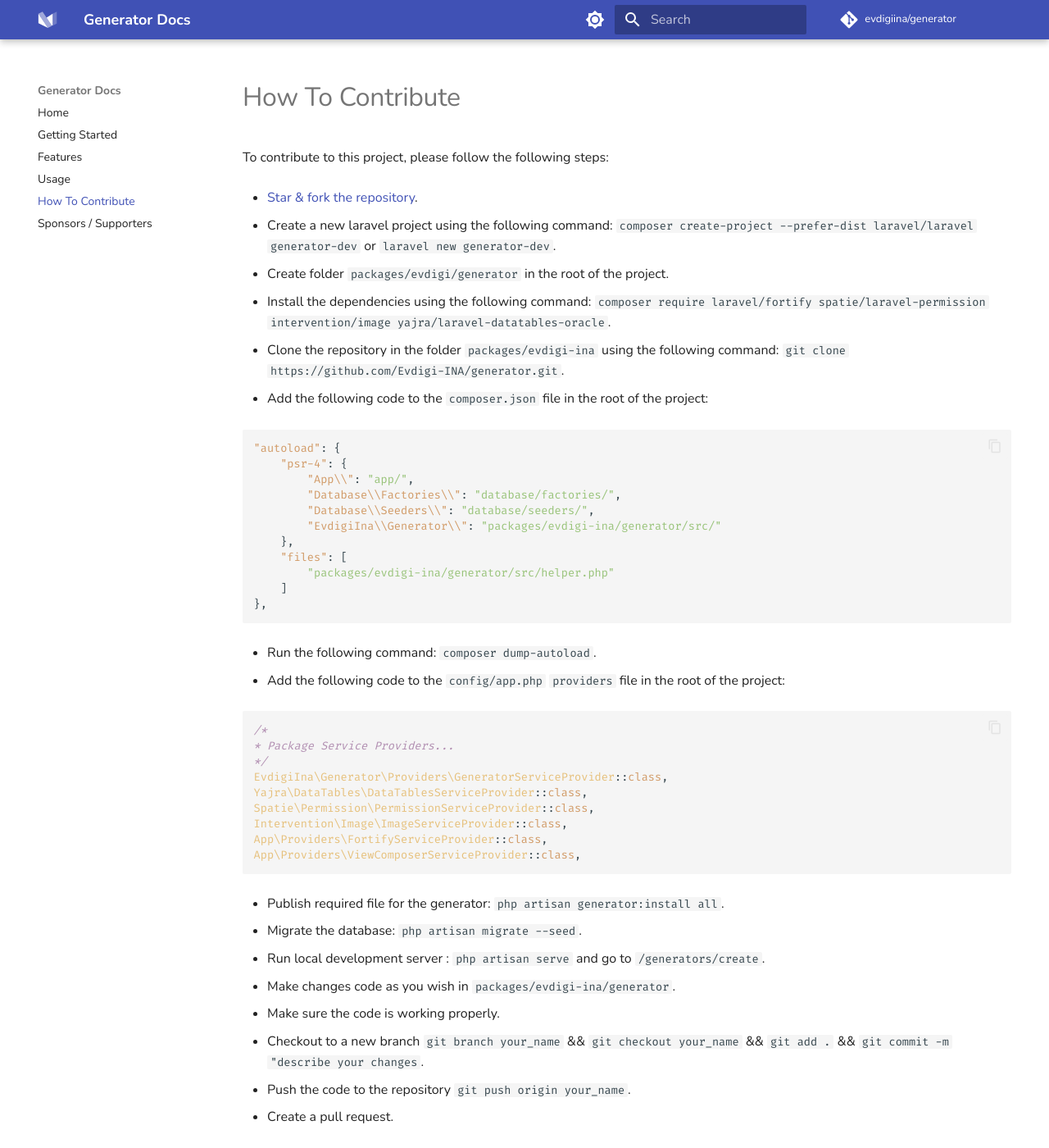
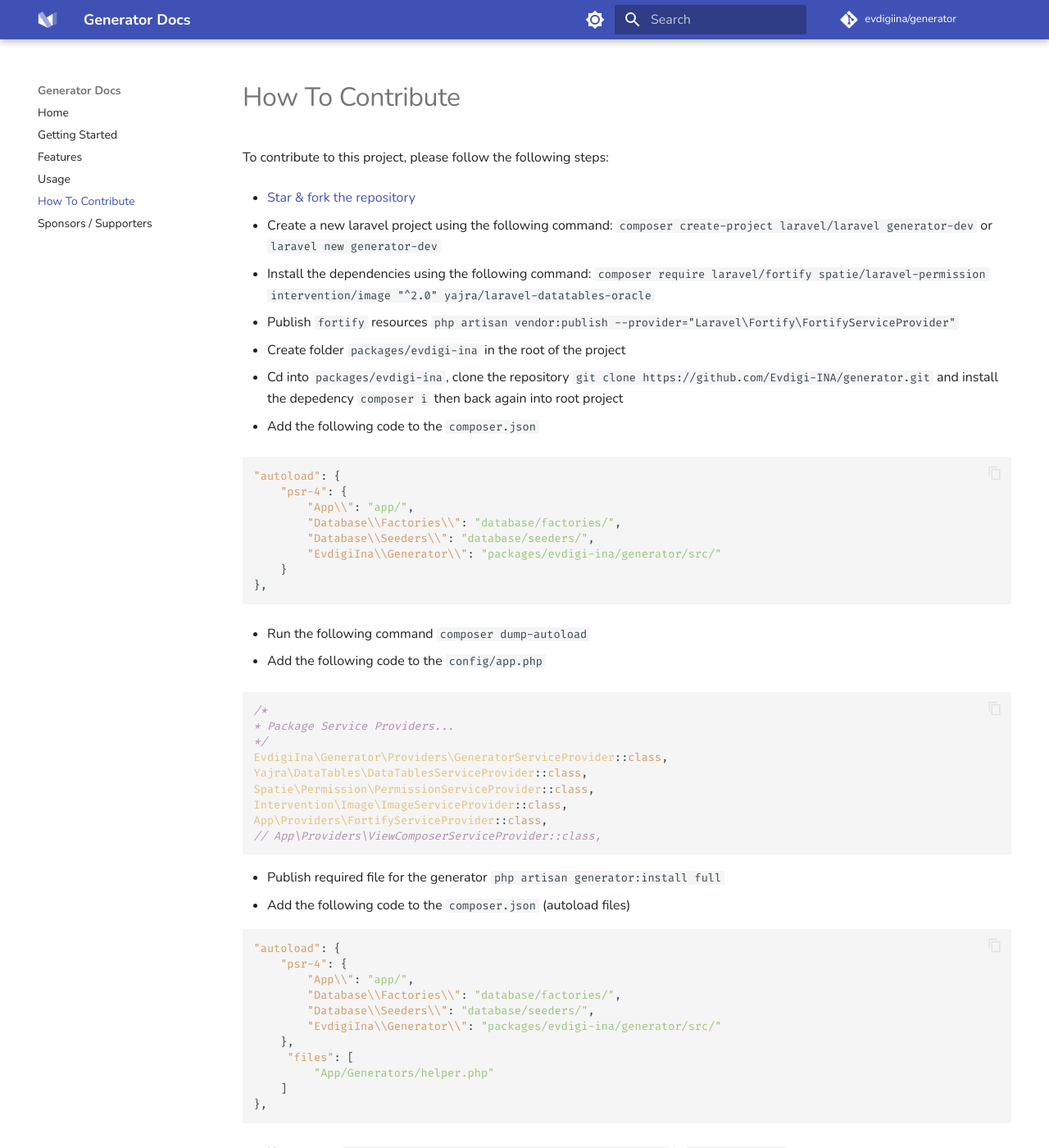
Before and after one commit to Evdigi-INA/generator-docs, an MkDocs documentation site: the page built from docs/how_to_contribute.md, in a window 1280 px wide and 1400 px high. Shown: the whole window at 82% size. Built offline with MkDocs 1.6.1 and Material for MkDocs 9.7.7, drawn with Linux system fonts in a browser that asks for light colours; nearby versions of some CDN libraries; comment, search, counter and statistics services are not loaded; some of the changed text lies outside the part shown.

Commit message:
update how to contribute page

````diff
--- a/docs/how_to_contribute.md
+++ b/docs/how_to_contribute.md
@@ -1,16 +1,18 @@
 To contribute to this project, please follow the following steps:
 
-- [Star & fork the repository](https://github.com/Evdigi-INA/generator).
+- [Star & fork the repository](https://github.com/Evdigi-INA/generator)
 
-2. Create a new laravel project using the following command: `composer create-project --prefer-dist laravel/laravel generator-dev` or `laravel new generator-dev`.
+- Create a new laravel project using the following command: `composer create-project laravel/laravel generator-dev` or `laravel new generator-dev`
 
-3. Create folder `packages/evdigi/generator` in the root of the project.
+- Install the dependencies using the following command: `composer require laravel/fortify spatie/laravel-permission intervention/image "^2.0" yajra/laravel-datatables-oracle`
 
-4. Install the dependencies using the following command: `composer require laravel/fortify spatie/laravel-permission intervention/image yajra/laravel-datatables-oracle`.
+- Publish `fortify` resources `php artisan vendor:publish --provider="Laravel\Fortify\FortifyServiceProvider"`
 
-5. Clone the repository in the folder `packages/evdigi-ina` using the following command: `git clone https://github.com/Evdigi-INA/generator.git`.
+- Create folder `packages/evdigi-ina` in the root of the project
 
-6. Add the following code to the `composer.json` file in the root of the project:
+- Cd into `packages/evdigi-ina`, clone the repository `git clone https://github.com/Evdigi-INA/generator.git` and install the depedency `composer i` then back again into root project
+
+- Add the following code to the `composer.json`
 
 ```json
 "autoload": {
@@ -19,16 +21,13 @@
         "Database\\Factories\\": "database/factories/",
         "Database\\Seeders\\": "database/seeders/",
         "EvdigiIna\\Generator\\": "packages/evdigi-ina/generator/src/"
-    },
-    "files": [
-        "packages/evdigi-ina/generator/src/helper.php"
-    ]
+    }
 },
 ```
 
-- Run the following command: `composer dump-autoload`.
+- Run the following command `composer dump-autoload`
 
-8. Add the following code to the `config/app.php` `providers` file in the root of the project:
+- Add the following code to the `config/app.php`
 
 ```php
 /*
@@ -39,15 +38,41 @@
 Spatie\Permission\PermissionServiceProvider::class,
 Intervention\Image\ImageServiceProvider::class,
 App\Providers\FortifyServiceProvider::class,
-App\Providers\ViewComposerServiceProvider::class,
+// App\Providers\ViewComposerServiceProvider::class,
 ```
 
-- Publish required file for the generator: `php artisan generator:install all`.
+- Publish required file for the generator `php artisan generator:install full`
+- Add the following code to the `composer.json` (autoload files)
 
-10. Migrate the database: `php artisan migrate --seed`.
-11. Run local development server : `php artisan serve` and go to `/generators/create`.
-12. Make changes code as you wish in `packages/evdigi-ina/generator`.
-13. Make sure the code is working properly.
-14. Checkout to a new branch `git branch your_name` && `git checkout your_name` && `git add .` && `git commit -m "describe your changes`.
-15. Push the code to the repository `git push origin your_name`.
-16. Create a pull request.
+```json
+"autoload": {
+    "psr-4": {
+        "App\\": "app/",
+        "Database\\Factories\\": "database/factories/",
+        "Database\\Seeders\\": "database/seeders/",
+        "EvdigiIna\\Generator\\": "packages/evdigi-ina/generator/src/"
+    },
+     "files": [
+         "App/Generators/helper.php"
+    ]
+},
+```
+
+- Uncomment `App\Providers\ViewComposerServiceProvider::class` in `config/app.php`
+
+
+- Then run `composer dump-autoload` for a second time
+
+- Migrate the database `php artisan migrate --seed`
+
+- Run local development server `php artisan serve` and go to `/generators/create`
+
+- Make changes code as you wish in `packages/evdigi-ina/generator`.
+
+- Make sure the code is working properly
+
+- Checkout to a new branch `git branch your_name` && `git checkout your_name` && `git add .` && `git commit -m "describe your changes`
+
+- Push the code to the repository `git push origin your_name`
+
+- Create a pull request.
````
